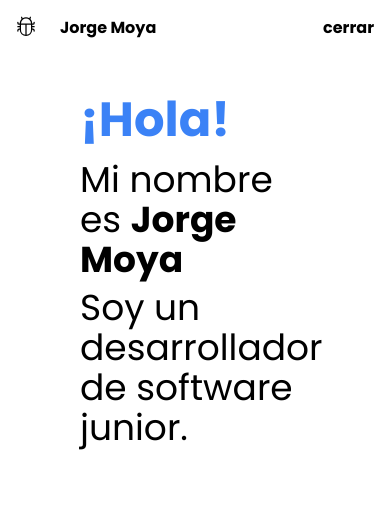
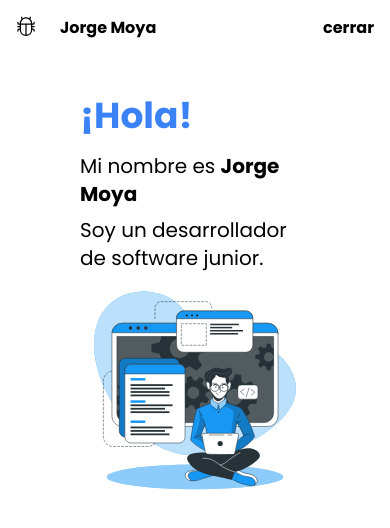
Before and after one commit to jrge-dev/inicio, a React (Vite) app: page / in a window 390 px wide. Shown: the top 528 px of the page. Built offline with nearby package versions, Linux system fonts and the light colour scheme.

Commit message:
add mobile version for the home.layout

```diff
--- a/src/layouts/Home.layout.jsx
+++ b/src/layouts/Home.layout.jsx
@@ -2,12 +2,12 @@ import imageDeveloper from "../assets/image-developer.svg";
 function Home() {
   return (
     <>
-      <div className="flex justify-between items-center px-20 w-full max-w-screen">
+      <div className="flex flex-col-reverse  sm:flex-row justify-between items-center px-20 w-full max-w-screen">
         <div className="w-full h-full">
           <img src={imageDeveloper} alt="image developer" />
         </div>
-        <div className="w-full h-full text-4xl ">
-          <p className="text-blue-500 font-bold text-5xl mb-4 ">¡Hola!</p>
+        <div className="w-full h-full text-xl sm:text-xl">
+          <p className="text-blue-500 font-bold text-4xl sm:text-5xl mb-4 ">¡Hola!</p>
           <p className="mb-2">
             Mi nombre es <b>Jorge Moya</b>
           </p>
```
